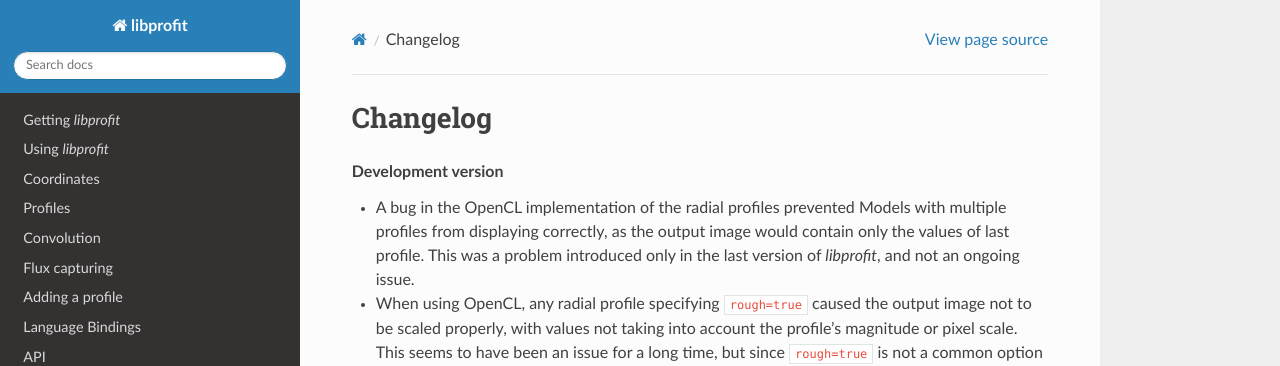
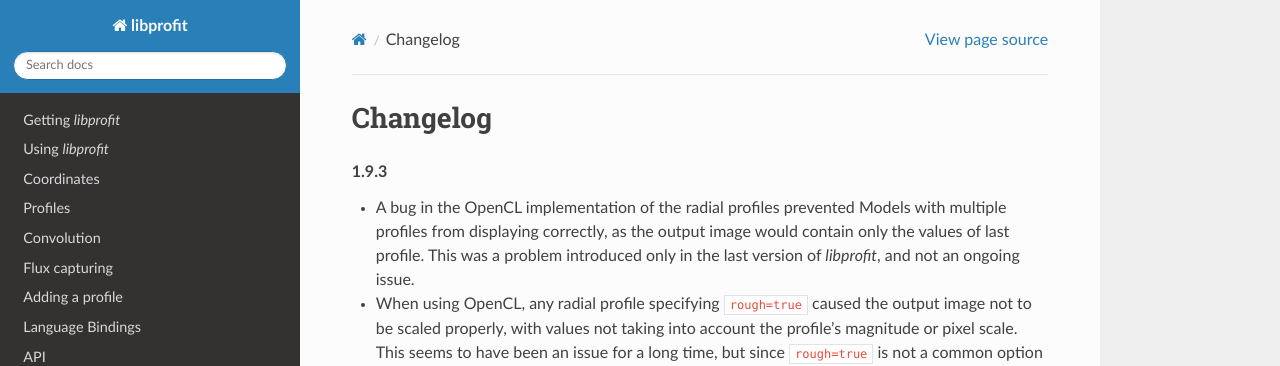
Before and after one commit to ICRAR/libprofit, a Sphinx documentation site: the page built from docs/changelog.rst, in a window 1280 px wide and 900 px high. Shown: the top 366 px of the window. Built offline with Sphinx 7.4.7 and the Read the Docs theme 2.0.0, drawn with Linux system fonts in a browser that asks for light colours.

Commit message:
libprofit 1.9.3
This new version includes two bug fixes related to OpenCL radial profile
evaluation. One appeared only in 1.9.2, while the other has probably
always been present, although it's a feature that is not normally used.

Signed-off-by: Rodrigo Tobar <rtobar@icrar.org>

```diff
--- a/docs/changelog.rst
+++ b/docs/changelog.rst
@@ -5,7 +5,7 @@
 .. highlight:: cpp
 .. namespace:: profit
 
-.. rubric:: Development version
+.. rubric:: 1.9.3
 
 * A bug in the OpenCL implementation of the radial profiles
   prevented Models with multiple profiles
```
Also changed, not shown: 1 other file.
